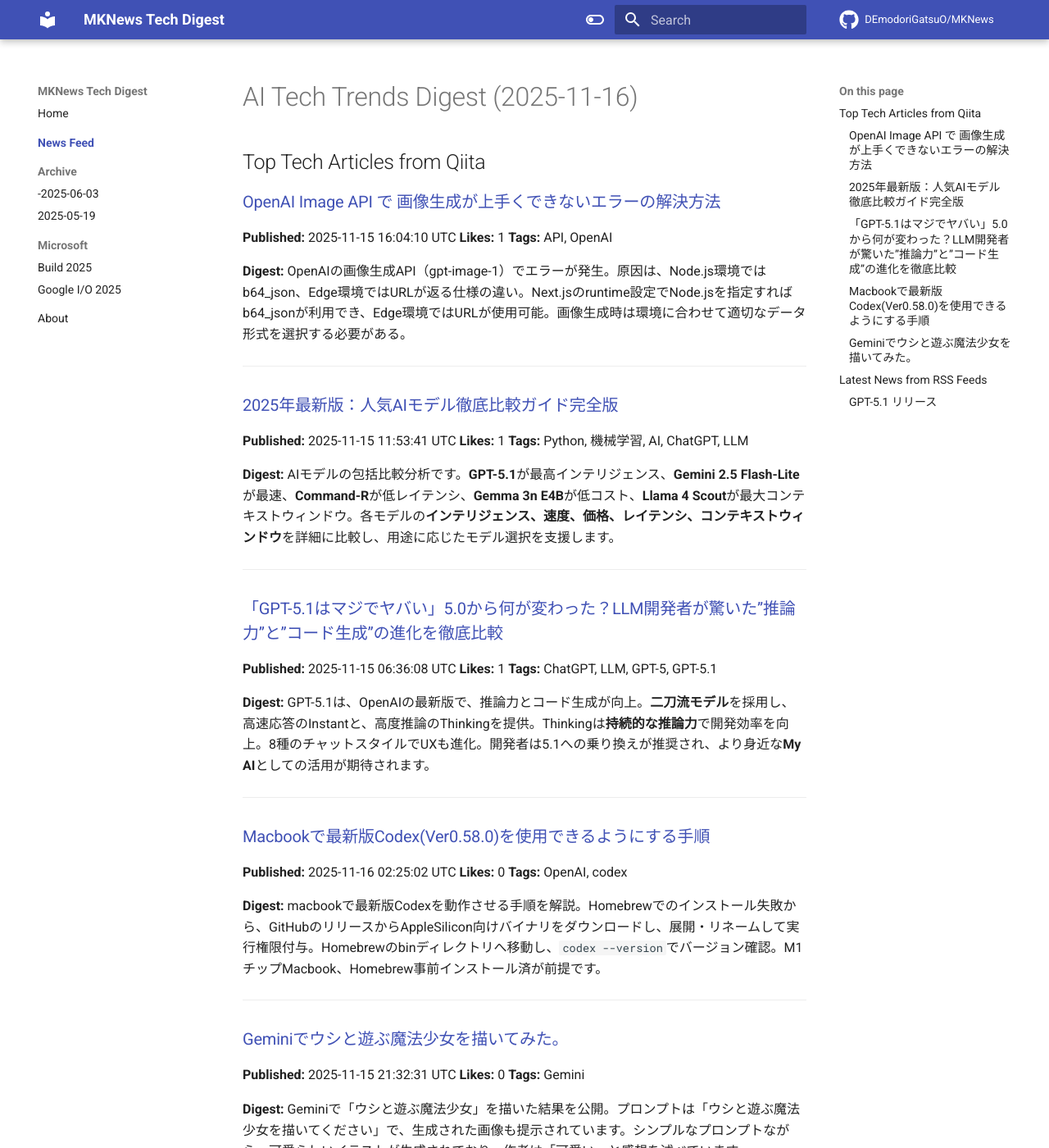
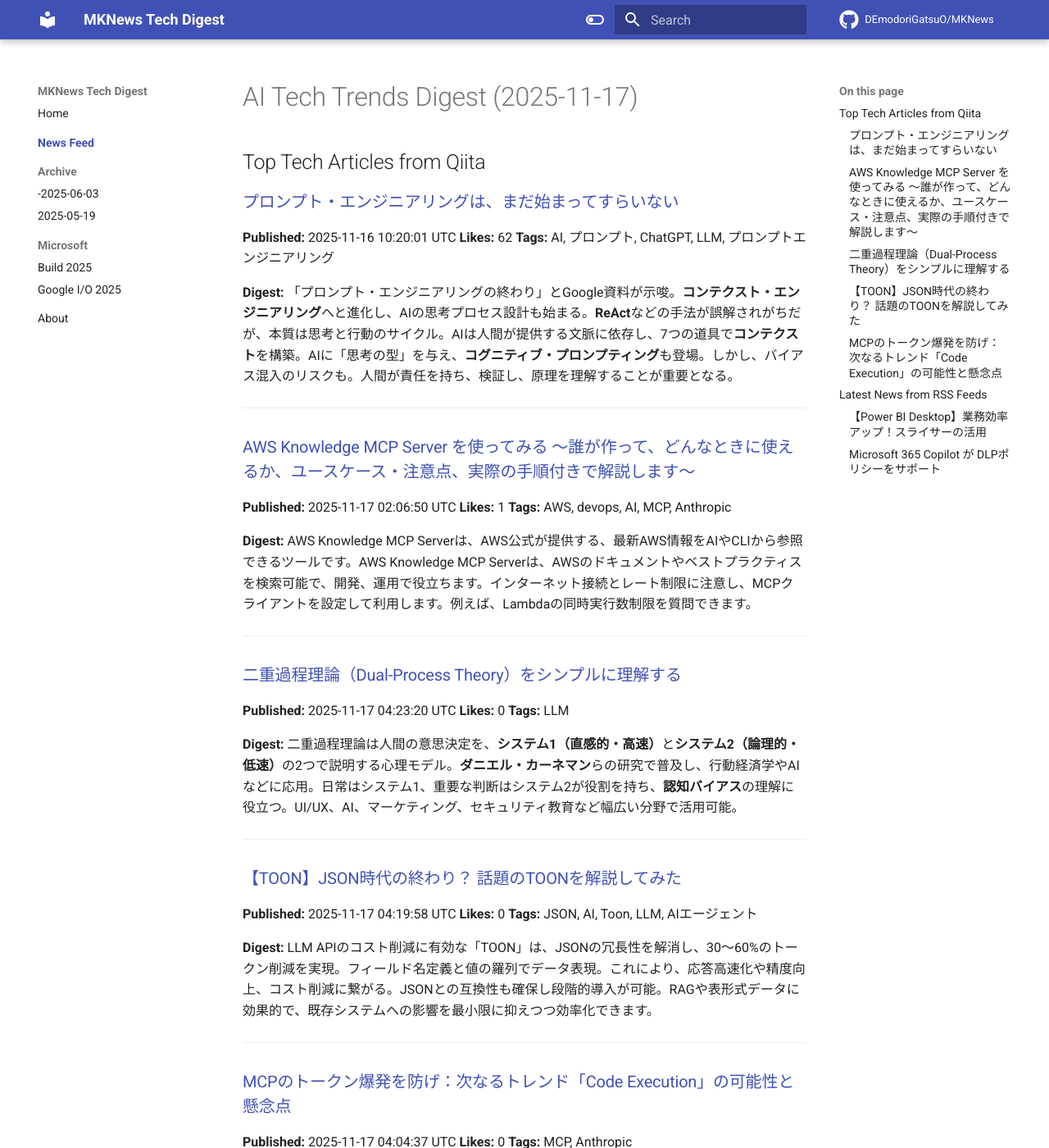
Before and after one commit to DEmodoriGatsuO/MKNews, an MkDocs documentation site: the page built from docs/news/index.md, in a window 1280 px wide and 1400 px high. Shown: the whole window at 82% size. Built offline with MkDocs 1.6.1 and Material for MkDocs 9.7.7, drawn with Linux system fonts in a browser that asks for light colours; comment, search, counter and statistics services are not loaded; some of the changed text lies outside the part shown.

Commit message:
Automated AI Tech Digest - 2025-11-17

```diff
--- a/docs/news/index.md
+++ b/docs/news/index.md
@@ -1,67 +1,78 @@
-# AI Tech Trends Digest (2025-11-16)
+# AI Tech Trends Digest (2025-11-17)
 
 
 ## Top Tech Articles from Qiita
 
 
-### [OpenAI Image API で 画像生成が上手くできないエラーの解決方法](https://qiita.com/takaki-inokuchi/items/c63b7909a0a1fa997090)
-**Published:** 2025-11-15 16:04:10 UTC
-**Likes:** 1
-**Tags:** API, OpenAI
+### [プロンプト・エンジニアリングは、まだ始まってすらいない](https://qiita.com/makotosaekit/items/21990e3703ac721a04d0)
+**Published:** 2025-11-16 10:20:01 UTC
+**Likes:** 62
+**Tags:** AI, プロンプト, ChatGPT, LLM, プロンプトエンジニアリング
 
 **Digest:**
-OpenAIの画像生成API（gpt-image-1）でエラーが発生。原因は、Node.js環境ではb64_json、Edge環境ではURLが返る仕様の違い。Next.jsのruntime設定でNode.jsを指定すればb64_jsonが利用でき、Edge環境ではURLが使用可能。画像生成時は環境に合わせて適切なデータ形式を選択する必要がある。
+「プロンプト・エンジニアリングの終わり」とGoogle資料が示唆。**コンテクスト・エンジニアリング**へと進化し、AIの思考プロセス設計も始まる。**ReAct**などの手法が誤解されがちだが、本質は思考と行動のサイクル。AIは人間が提供する文脈に依存し、7つの道具で**コンテクスト**を構築。AIに「思考の型」を与え、**コグニティブ・プロンプティング**も登場。しかし、バイアス混入のリスクも。人間が責任を持ち、検証し、原理を理解することが重要となる。
 
 ---
 
-### [2025年最新版：人気AIモデル徹底比較ガイド完全版](https://qiita.com/AInsights/items/559b0247bb766f1a6157)
-**Published:** 2025-11-15 11:53:41 UTC
+### [AWS Knowledge MCP Server を使ってみる 〜誰が作って、どんなときに使えるか、ユースケース・注意点、実際の手順付きで解説します〜](https://qiita.com/s_tsuchida/items/7f3d7215ce71eac06adb)
+**Published:** 2025-11-17 02:06:50 UTC
 **Likes:** 1
-**Tags:** Python, 機械学習, AI, ChatGPT, LLM
+**Tags:** AWS, devops, AI, MCP, Anthropic
 
 **Digest:**
-AIモデルの包括比較分析です。**GPT-5.1**が最高インテリジェンス、**Gemini 2.5 Flash-Lite**が最速、**Command-R**が低レイテンシ、**Gemma 3n E4B**が低コスト、**Llama 4 Scout**が最大コンテキストウィンドウ。各モデルの**インテリジェンス、速度、価格、レイテンシ、コンテキストウィンドウ**を詳細に比較し、用途に応じたモデル選択を支援します。
+AWS Knowledge MCP Serverは、AWS公式が提供する、最新AWS情報をAIやCLIから参照できるツールです。AWS Knowledge MCP Serverは、AWSのドキュメントやベストプラクティスを検索可能で、開発、運用で役立ちます。インターネット接続とレート制限に注意し、MCPクライアントを設定して利用します。例えば、Lambdaの同時実行数制限を質問できます。
 
 ---
 
-### [「GPT-5.1はマジでヤバい」5.0から何が変わった？LLM開発者が驚いた”推論力”と”コード生成”の進化を徹底比較](https://qiita.com/okokok/items/7ae5fbca612553d21b40)
-**Published:** 2025-11-15 06:36:08 UTC
-**Likes:** 1
-**Tags:** ChatGPT, LLM, GPT-5, GPT-5.1
+### [二重過程理論（Dual-Process Theory）をシンプルに理解する  ](https://qiita.com/fe2030/items/8378d93f7a8aa951f0d5)
+**Published:** 2025-11-17 04:23:20 UTC
+**Likes:** 0
+**Tags:** LLM
 
 **Digest:**
-GPT-5.1は、OpenAIの最新版で、推論力とコード生成が向上。**二刀流モデル**を採用し、高速応答のInstantと、高度推論のThinkingを提供。Thinkingは**持続的な推論力**で開発効率を向上。8種のチャットスタイルでUXも進化。開発者は5.1への乗り換えが推奨され、より身近な**My AI**としての活用が期待されます。
+二重過程理論は人間の意思決定を、**システム1（直感的・高速）**と**システム2（論理的・低速）**の2つで説明する心理モデル。**ダニエル・カーネマン**らの研究で普及し、行動経済学やAIなどに応用。日常はシステム1、重要な判断はシステム2が役割を持ち、**認知バイアス**の理解に役立つ。UI/UX、AI、マーケティング、セキュリティ教育など幅広い分野で活用可能。
 
 ---
 
-### [Macbookで最新版Codex(Ver0.58.0)を使用できるようにする手順](https://qiita.com/wozisagi/items/eb795b29883a4ba23c55)
-**Published:** 2025-11-16 02:25:02 UTC
+### [【TOON】JSON時代の終わり？ 話題のTOONを解説してみた](https://qiita.com/shanks665/items/a5ec31706af9ffffc491)
+**Published:** 2025-11-17 04:19:58 UTC
 **Likes:** 0
-**Tags:** OpenAI, codex
+**Tags:** JSON, AI, Toon, LLM, AIエージェント
 
 **Digest:**
-macbookで最新版Codexを動作させる手順を解説。Homebrewでのインストール失敗から、GitHubのリリースからAppleSilicon向けバイナリをダウンロードし、展開・リネームして実行権限付与。Homebrewのbinディレクトリへ移動し、`codex --version`でバージョン確認。M1チップMacbook、Homebrew事前インストール済が前提です。
+LLM APIのコスト削減に有効な「TOON」は、JSONの冗長性を解消し、30～60%のトークン削減を実現。フィールド名定義と値の羅列でデータ表現。これにより、応答高速化や精度向上、コスト削減に繋がる。JSONとの互換性も確保し段階的導入が可能。RAGや表形式データに効果的で、既存システムへの影響を最小限に抑えつつ効率化できます。
 
 ---
 
-### [Geminiでウシと遊ぶ魔法少女を描いてみた。](https://qiita.com/nori-channel/items/5344730d003ef1f153fb)
-**Published:** 2025-11-15 21:32:31 UTC
+### [MCPのトークン爆発を防げ：次なるトレンド「Code Execution」の可能性と懸念点](https://qiita.com/mi-ta/items/935c859a8a981abafc7b)
+**Published:** 2025-11-17 04:04:37 UTC
 **Likes:** 0
-**Tags:** Gemini
+**Tags:** MCP, Anthropic
 
 **Digest:**
-Geminiで「ウシと遊ぶ魔法少女」を描いた結果を公開。プロンプトは「ウシと遊ぶ魔法少女を描いてください」で、生成された画像も提示されています。シンプルなプロンプトながら、可愛らしいイラストが生成されており、作者は「可愛い」と感想を述べています。
+MCPの次のトレンドとして、AIエージェントのCode Execution（コード実行）が注目されています。これは、LLMにツール情報を渡す際のトークン消費量増加や複数回のLLMコールといった課題を解決するため、ツールをAPIコード化し、サンドボックス環境で実行するというものです。Cloudflareのブログが参考になります。セキュリティや承認、段階的な公開といった懸念点も指摘されています。
 
 ---
 
 ## Latest News from RSS Feeds
 
 
-### [GPT-5.1 リリース](https://shanqiai.lekumo.biz/sharepoint_technical_note/2025/11/gpt-51-ee4b.html)
-**Source:** SharePoint Technical Notes
-**Published:** 2025-11-16 03:31:06 UTC
+### [【Power BI Desktop】業務効率アップ！スライサーの活用](https://blog.jbs.co.jp/entry/2025/11/17/111839)
+**Source:** JBS Blog
+**Published:** 2025-11-17 02:18:39 UTC
+**Tags:** Power BI, Power BI Desktop, BI, Power Platform
 
 **Digest:**
-2025年11月12日に、GPT-5シリーズのアップグレード版がリリース予定です。この新バージョンでは、**大規模言語モデル（LLM）** の性能向上が期待され、特に**マルチモーダル**な機能が強化される見込みです。また、**API**を通じたアクセスも可能となり、開発者にとって新たな可能性が開かれます。
+Power BIの**スライサー**に関する基本操作を解説。スライサーは、**データ**を**視覚的**に絞り込むための強力な機能で、**レポート**の**インタラクティブ性**を高めます。この記事では、**Power BI**でスライサーを使い、**フィルター**を適用する方法や、その**カスタマイズ**について基本的な操作を説明しています。
 
 ---
+
+### [Microsoft 365 Copilot が DLPポリシーをサポート](https://shanqiai.lekumo.biz/sharepoint_technical_note/2025/11/microsoft-365-c-bf25.html)
+**Source:** SharePoint Technical Notes
+**Published:** 2025-11-16 11:37:25 UTC
+**Tags:** Microsoft 365 - SharePoint, Microsoft 365 Copilot, Microsoft Purview
+
+**Digest:**
+2025年11月13日に、Microsoft 365 Copilot が Da... で正式リリースされる予定です。このAIアシスタントは、生産性向上を目指し、Word、Excel、PowerPointなどのOfficeアプリで、テキスト生成、データ分析、プレゼン作成などを支援します。
+
+---
```
